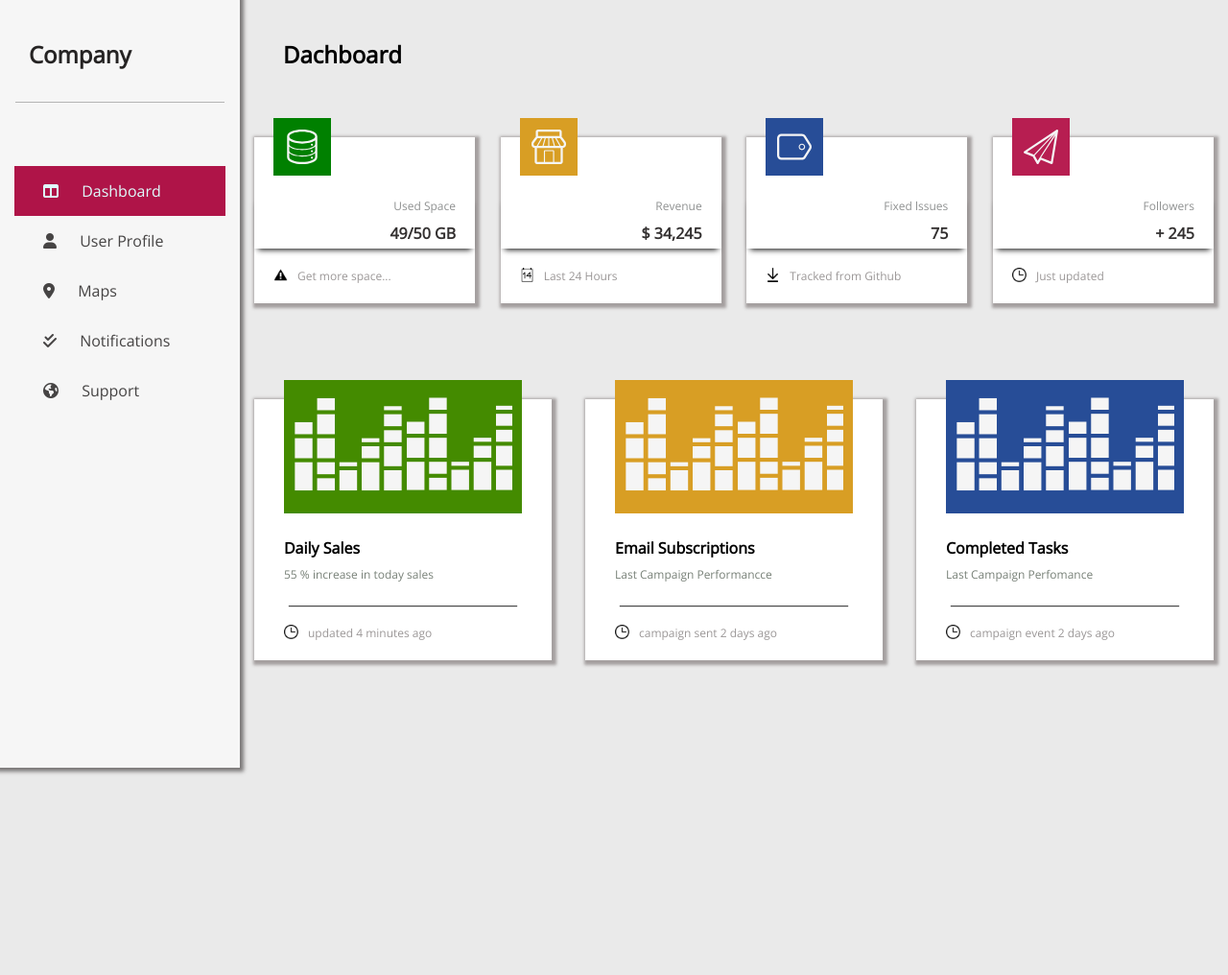
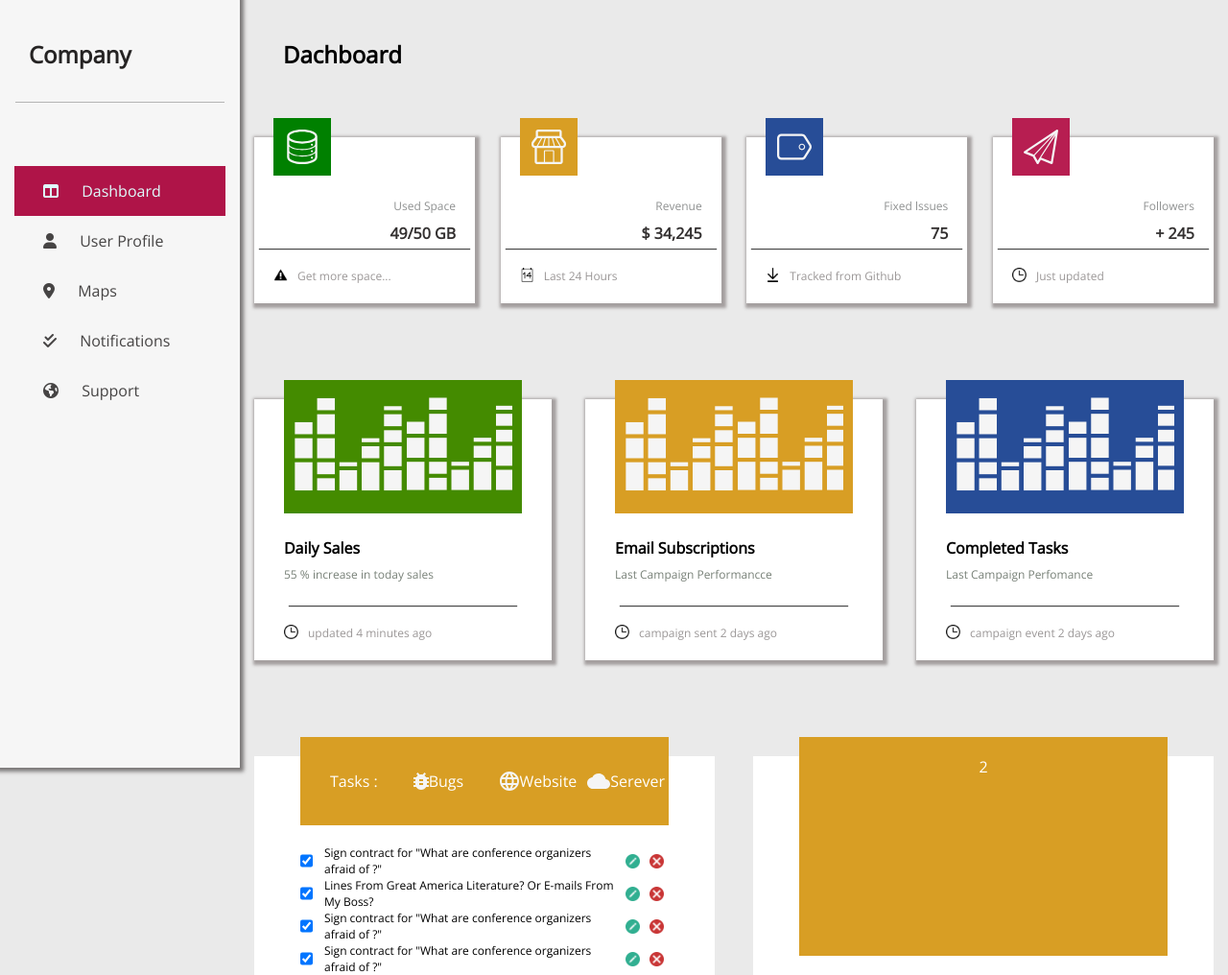
Before and after one commit to vitaliyshian/EX_HTML, a plain HTML site: page index.html in a window 1280 px wide. Shown: the whole page at 96% size. Before the commit the page ends 800 px from the top, so only its background shows below. Drawn offline with nearby package versions, Linux system fonts and the light colour scheme.

Commit message:
Add 2 last block

```diff
--- a/index.html
+++ b/index.html
@@ -190,6 +190,68 @@
 
         </div>
 
+        <div class="blocks_list_workers">
+
+            <div class="block_left_list">
+                <div class="wraper_menu_icon">
+                    <div class="block_navigation">
+                        <span>Tasks :</span>
+                        <div class="wraper_button">
+                            <img src="img/bug.svg" alt="">
+                            <span>Bugs</span>
+                        </div>
+                        <div class="wraper_button">
+                            <img src="img/web.svg" alt="">
+                            <span>Website</span>
+                        </div>
+                        <div class="wraper_button">
+                            <img src="img/cloud.svg" alt="">
+                            <span>Serever</span>
+                        </div>
+                    </div>
+                </div>
+
+
+                <div class="content">
+                    <input type="checkbox" id="scales" name="scales" checked>
+                    <p>Sign contract for "What are conference organizers afraid of ?"</p>
+                    <img src="img/edit.png" alt="">
+                    <img src="img/remove.png" alt="">
+               </div>
+
+               <div class="content">
+                    <input type="checkbox" id="scales" name="scales" checked>
+                    <p>Lines From Great America Literature? Or E-mails From My Boss?</p>
+                    <img src="img/edit.png" alt="">
+                    <img src="img/remove.png" alt="">
+                </div>
+
+                <div class="content">
+                    <input type="checkbox" id="scales" name="scales" checked>
+                    <p>Sign contract for "What are conference organizers afraid of ?"</p>
+                    <img src="img/edit.png" alt="">
+                    <img src="img/remove.png" alt="">
+               </div>
+
+               <div class="content">
+                    <input type="checkbox" id="scales" name="scales" checked>
+                    <p>Sign contract for "What are conference organizers afraid of ?"</p>
+                    <img src="img/edit.png" alt="">
+                    <img src="img/remove.png" alt="">
+                </div>
+
+            </div>
+
+            <div class="block_right_list">
+                <div class="wraper_menu_icon">
+                   2
+                </div>
+            </div>
+
+
+
+        </div>
+
     </div>
 </body>
 
--- a/style.css
+++ b/style.css
@@ -114,7 +114,7 @@ h5 {
     text-align: right;
     line-height: 2;
     padding: 0px 20px;
-    box-shadow: 0px 5px 6px -4px black;
+    box-shadow: 0px 6px 1px -5px #464646;
 }
 
 .info > span {
@@ -239,3 +239,69 @@ h5 {
 .col_green {
     background-color: #448B00;
 }
+
+/*      Last Block List             */
+
+.blocks_list_workers {
+    display: flex;
+    justify-content: space-between;
+    flex-wrap: wrap;
+    padding-left: 265px;
+    padding-right: 15px;
+    margin-top: 100px;
+}
+
+
+.blocks_list_workers > div {
+    display: flex;
+    justify-content: center;
+    flex-wrap: wrap;
+    width: calc(50% - 20px);
+    background-color: #fff;
+
+}
+
+.wraper_menu_icon {
+    display: flex;
+    justify-content: space-around;
+    width: 80%;
+    background-color: #D89E24;
+    color: #fff;
+    transform: translate(0px, -20px);
+    /* overflow: hidden;
+    text-overflow:ellipsis;
+    white-space:nowrap;  */
+    padding: 20px;
+}
+
+.block_navigation > div {
+    padding: 15px;
+    width: 20%;
+    display: flex;
+    justify-content: space-evenly;
+}
+
+.block_navigation {
+    display: flex;
+    justify-content: space-around;
+    align-items: center;
+    width: 100%;
+}
+
+.content {
+    width: 80%;
+    display: flex;
+    justify-content: space-around;
+}
+
+.content > img {
+    object-fit: contain;
+    width: 15px;
+    margin: 0px 5px;
+}
+
+
+.content > p {
+   font-size: 12px;
+   margin: 0px 0px 0px 12px;
+}
```
